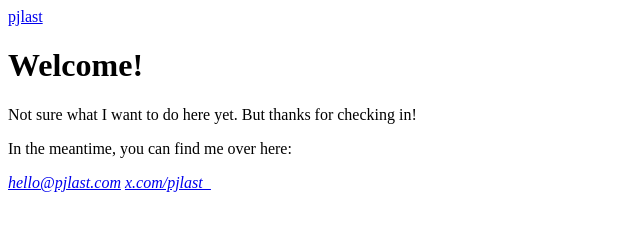
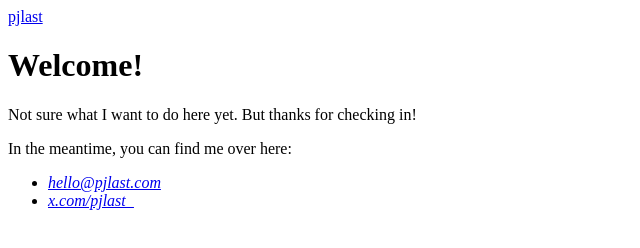
Before and after one commit to pjlast/pjlast.github.io, a plain HTML site: page index.html in a window 1280 px wide. Shown: the whole page, without its empty margins (0-640 px from the left). Drawn offline with Linux system fonts and the light colour scheme.

Commit message:
Put contact details in a list

```diff
--- a/index.html
+++ b/index.html
@@ -20,8 +20,10 @@
 
       <p>In the meantime, you can find me over here:</p>
       <address>
-        <a href="mailto:hello@pjlast.com">hello@pjlast.com</a>
-        <a href="https://x.com/pjlast_">x.com/pjlast_</a>
+        <ul>
+          <li><a href="mailto:hello@pjlast.com">hello@pjlast.com</a></li>
+          <li><a href="https://x.com/pjlast_">x.com/pjlast_</a></li>
+        </ul>
       </address>
     </main>
   </body>
```
